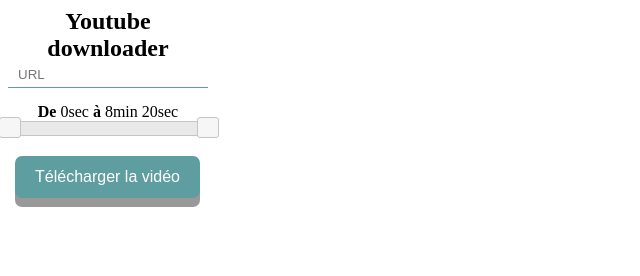
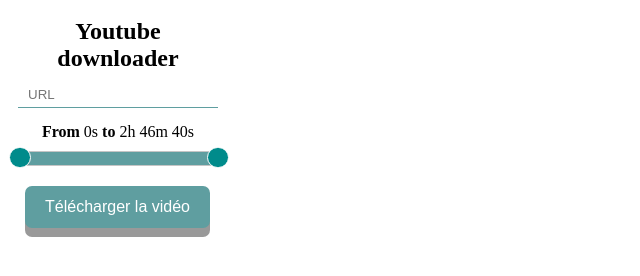
Before and after one commit to Neokoldstudio/Youtube-downloader, a browser extension: page main.html in a window 1280 px wide. Shown: the whole page, without its empty margins (0-640 px from the left). Drawn offline with Linux system fonts and the light colour scheme.

Commit message:
graphic interface done Co-authored-by: rems64 <rems64des@gmail.com> css-and-part-of-html : Neo <p.godbert@laposte.net>

```diff
--- a/main.html
+++ b/main.html
@@ -12,7 +12,11 @@
     <input class ="" type="url" id="URL_area" name="URL" placeholder="URL">
     <div class="slidecontainer">
       <div id="slider-infos"></div>
-      <div id="slider-range"></div>
+      <div id="slider-range">
+        <div id="multiSliderHandle" class="ui-slider-handle"></div>
+        <div id="multiSliderHandle" class="ui-slider-handle"></div>
+        <div class="ui-slider-range"></div>
+      </div>
     </div>
     <button id="dl-video">Télécharger la vidéo</button>
     <script src="jquery-3.5.1.min.js"></script>
--- a/popup.js
+++ b/popup.js
@@ -4,17 +4,22 @@
 //###############################
 //###############################
 
+var handle = $( "#Multi_slider" );
 $( "#slider-range" ).slider({
     range: true,
     min: 0,
-    max: 500,
-    values: [ 0, 500 ],
+    max: 10000,
+    values: [ 0, 10000 ],
+    create: function() {
+        //handle.text( $( this ).slider( "value" ) );
+      },
     slide: function(event, ui) {
+        //handle.text( ui.value );
         var time = [
             getStringFromTime(getFormattedTimeFromSeconds(ui.values[ 0 ])),
             getStringFromTime(getFormattedTimeFromSeconds(ui.values[ 1 ]))
         ]
-        $("#slider-infos")[0].innerHTML =  "<b>De</b> " + time[ 0 ] + " <b>à</b> " + time[ 1 ];
+        $("#slider-infos")[0].innerHTML =  "<b>From</b> " + time[ 0 ] + " <b>to</b> " + time[ 1 ];
     }
 });
 
@@ -22,7 +27,7 @@
     getStringFromTime(getFormattedTimeFromSeconds($( "#slider-range" ).slider( "values", 0 ))),
     getStringFromTime(getFormattedTimeFromSeconds($( "#slider-range" ).slider( "values", 1 )))
 ]
-$("#slider-infos")[0].innerHTML = "<b>De</b> " + time[0] + " <b>à</b> " + time[1];
+$("#slider-infos")[0].innerHTML = "<b>From</b> " + time[0] + " <b>to</b> " + time[1];
 
 $("#dl-video").on("click", function(event) { // Event triggered when the download button is clicked. event variable contain the event informations
 })
@@ -79,9 +84,9 @@
     if(time.hours)
         toReturn+=time.hours + "h "
     if(time.minutes)
-        toReturn+=time.minutes + "min "
+        toReturn+=time.minutes + "m "
     if(time.seconds!=undefined)
-        toReturn+=time.seconds + "sec"
+        toReturn+=time.seconds + "s "
     //toReturn = time.hours + "h " + time.minutes + "min " + time.seconds + "sec";
     return toReturn;
 }
--- a/style.css
+++ b/style.css
@@ -1,19 +1,23 @@
 
 body{
-    background-color: white;
+    background-color: transparent;
     height: 175px;
     width: 200px;
+    padding: 10px;
 }
 
 h2{
     margin: auto;
     text-align: center;
+    user-select: none;
+    -webkit-user-select: none;
 }
 
 #URL_area
 {
     border: none;
     border-bottom: 1px solid cadetblue;
+    margin-top: 10px;
     width: 180px;
     padding: 5px 10px 5px 10px;
 
@@ -48,8 +52,12 @@
     border-radius: 7px;
     box-shadow: 0 9px #999;
     text-decoration:none;
+
+    outline: 0 !important;
+
     user-select: none;
-    outline: 0 !important;
+    -webkit-user-select: none;
+
 }
 
 button:hover {
@@ -73,4 +81,30 @@
 {
     text-align: center;
     font-weight: 400;
+    margin-bottom: 10px;
+    user-select: none;
+    -webkit-user-select: none;
 }
+
+#multiSliderHandle{
+    border-radius: 25px;
+    outline: 0;
+    background-color: #008B8B;
+    border: solid white 1px;
+}
+
+.ui-slider-range
+{
+    background-color: cadetblue !important;
+}
+
+.ui-slider
+{
+    background: repeating-linear-gradient(
+        -45deg,
+        #ffff,
+        #ffff 10px,
+        #5555 10px,
+        #5555 20px
+    );
+}
```
